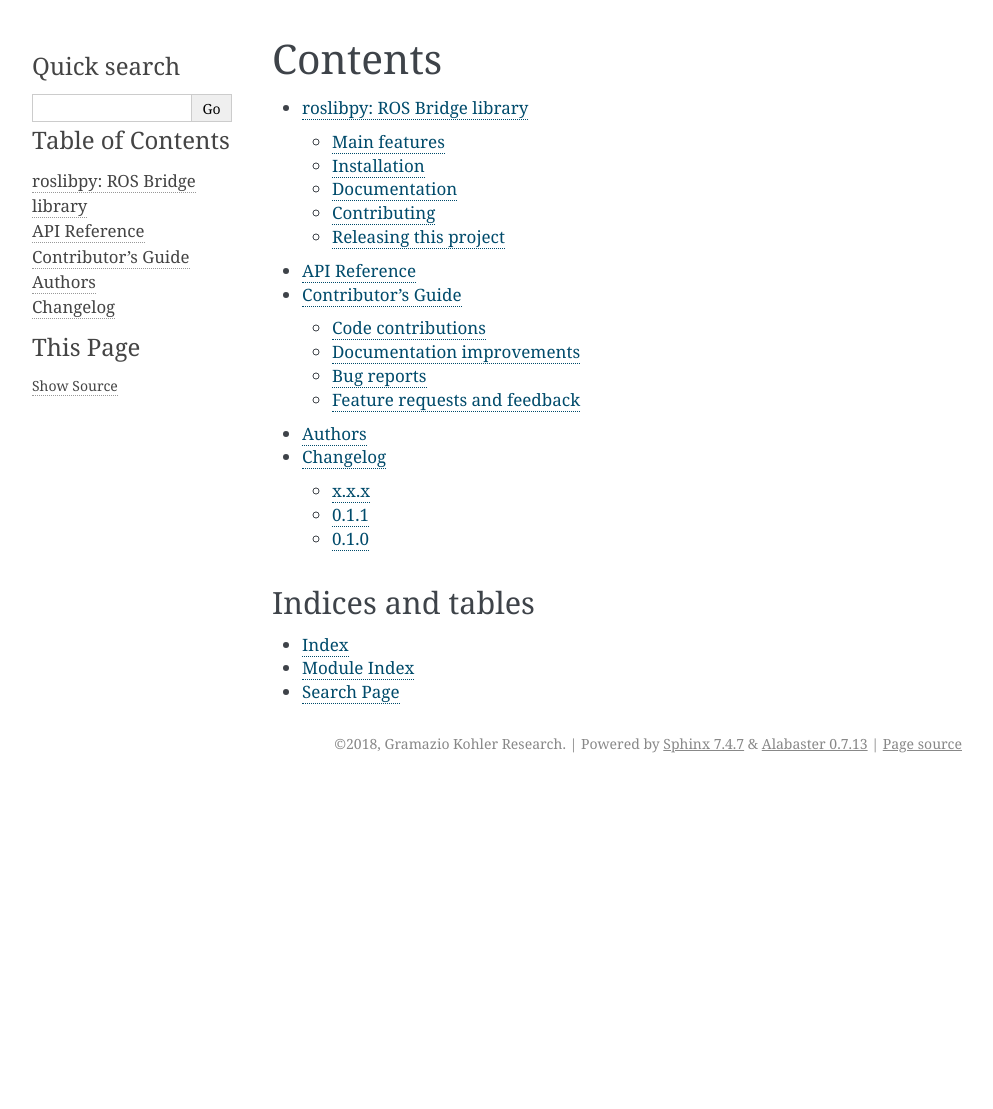
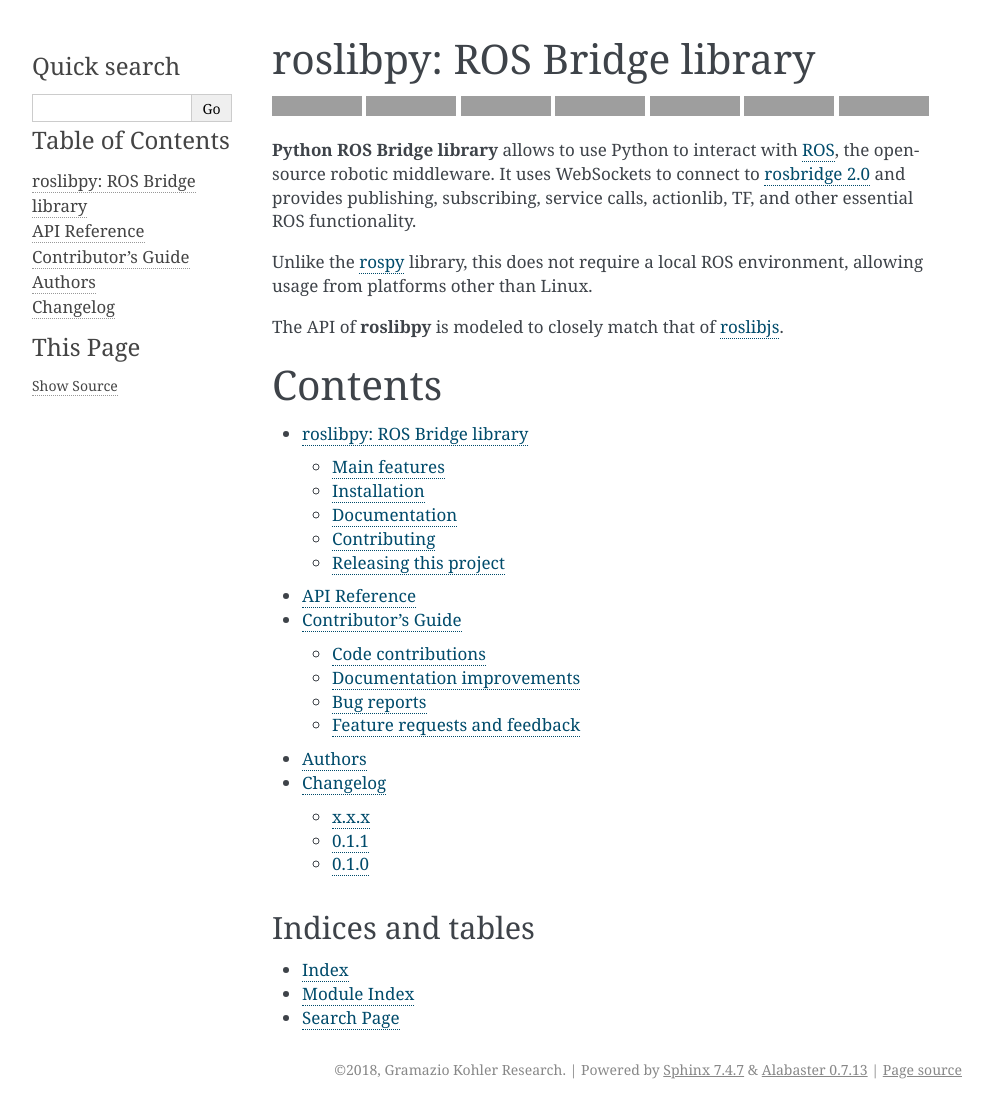
Before and after one commit to gramaziokohler/roslibpy, a Sphinx documentation site: the page built from docs/index.rst, in a window 1280 px wide. Shown: the whole page, without its empty margins (148-1141 px from the left). Built offline with Sphinx 7.4.7, drawn with Linux system fonts in a browser that asks for light colours; before the commit the page ends 900 px from its top, so only the background shows below that; grey boxes are pictures that could not be loaded.

Commit message:
Make the home doc page nicer

```diff
--- a/docs/index.rst
+++ b/docs/index.rst
@@ -1,3 +1,49 @@
+============================
+roslibpy: ROS Bridge library
+============================
+
+.. start-badges
+
+.. image:: https://readthedocs.org/projects/roslibpy/badge/?style=flat
+    :target: https://readthedocs.org/projects/roslibpy
+    :alt: Documentation Status
+
+.. image:: https://travis-ci.org/gramaziokohler/roslibpy.svg?branch=master
+    :target: https://travis-ci.org/gramaziokohler/roslibpy
+    :alt: Travis-CI Build Status
+
+.. image:: https://img.shields.io/pypi/l/roslibpy.svg
+    :target: https://pypi.python.org/pypi/roslibpy
+    :alt: License
+
+.. image:: https://img.shields.io/pypi/v/roslibpy.svg
+    :target: https://pypi.python.org/pypi/roslibpy
+    :alt: PyPI Package latest release
+
+.. image:: https://img.shields.io/pypi/wheel/roslibpy.svg
+    :target: https://pypi.python.org/pypi/roslibpy
+    :alt: PyPI Wheel
+
+.. image:: https://img.shields.io/pypi/pyversions/roslibpy.svg
+    :target: https://pypi.python.org/pypi/roslibpy
+    :alt: Supported versions
+
+.. image:: https://img.shields.io/pypi/implementation/roslibpy.svg
+    :target: https://pypi.python.org/pypi/roslibpy
+    :alt: Supported implementations
+
+.. end-badges
+
+**Python ROS Bridge library** allows to use Python to interact with `ROS <http://www.ros.org>`_,
+the open-source robotic middleware. It uses WebSockets to connect to
+`rosbridge 2.0 <http://wiki.ros.org/rosbridge_suite>`_ and provides publishing,
+subscribing, service calls, actionlib, TF, and other essential ROS functionality.
+
+Unlike the `rospy <http://wiki.ros.org/rospy>`_ library, this does not require a
+local ROS environment, allowing usage from platforms other than Linux.
+
+The API of **roslibpy** is modeled to closely match that of `roslibjs <http://wiki.ros.org/roslibjs>`_.
+
 ========
 Contents
 ========
```
